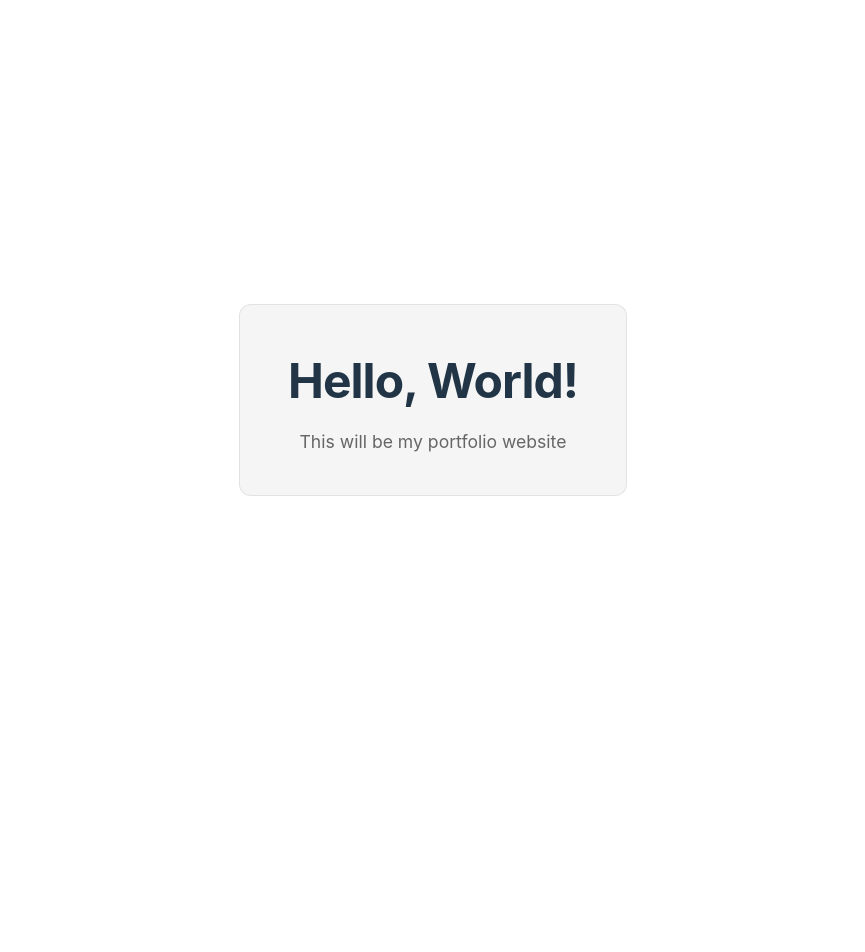
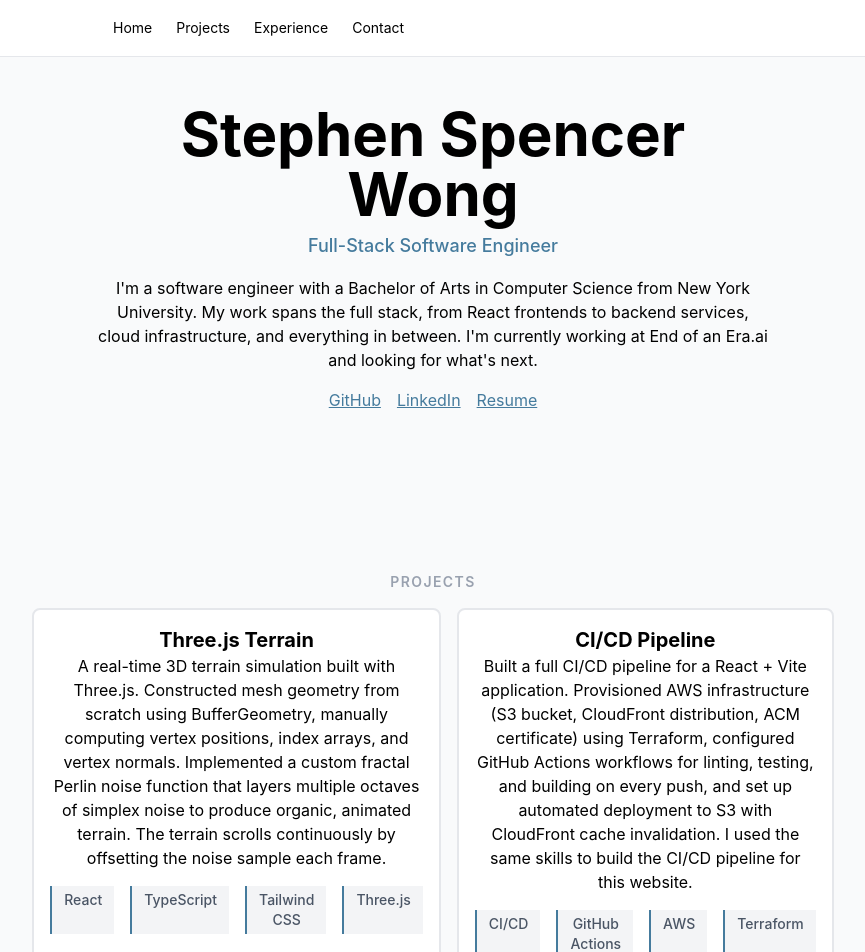
Before and after one commit to StephenS2021/stephenspencerwong.dev, a React (Vite) app: page / in a window 1280 px wide. Shown: the top 952 px of the page, without its empty margins (207-1072 px from the left). Before the commit the page ends 800 px from the top, so only its background shows below. Built offline with nearby package versions, Linux system fonts and the light colour scheme.

Commit message:
Created basic layout

```diff
--- a/package.json
+++ b/package.json
@@ -16,6 +16,7 @@
   },
   "devDependencies": {
     "@eslint/js": "^9.25.0",
+    "@tailwindcss/vite": "^4.3.0",
     "@types/react": "^19.1.2",
     "@types/react-dom": "^19.1.2",
     "@vitejs/plugin-react": "^4.4.1",
@@ -23,6 +24,7 @@
     "eslint-plugin-react-hooks": "^5.2.0",
     "eslint-plugin-react-refresh": "^0.4.19",
     "globals": "^16.0.0",
+    "tailwindcss": "^4.3.0",
     "typescript": "~5.8.3",
     "typescript-eslint": "^8.30.1",
     "vite": "^6.3.5",
--- a/src/App.tsx
+++ b/src/App.tsx
@@ -1,9 +1,99 @@
+const bordersOn = 'border-0 border-gray-300'
+const projectCard = 'transition-all duration-200 hover:shadow-lg cursor-pointer bg-white border border-gray-200 rounded-lg'
+const sectionTitle = 'text-sm font-semibold uppercase tracking-widest text-gray-400'
+const accentColor = 'text-[#457b9d]'
+
 function App() {
   return (
-    <main>
-      <div className="card">
-        <h1>Hello, World!</h1>
-        <p>This will be my portfolio website</p>
+    <main className="flex flex-col min-h-screen bg-gray-50">
+      <nav className={`fixed top-0 left-0 right-0 z-10 bg-white border-b border-gray-200`}>
+        <div className="max-w-2xl mx-auto w-full flex items-center px-4 h-14 ">
+          <div className="flex text-sm gap-6">
+            <a href="/">Home</a>
+            <a href="#projects">Projects</a>
+            <a href="#experience">Experience</a>
+            <a href="#contact">Contact</a>
+          </div>
+        </div>
+      </nav>
+      <div className='max-w-2xl mx-auto w-full flex flex-col gap-16 pt-14'>
+        <div className={`text-center py-12 ${bordersOn}`} id="home">
+          <h1 className={`text-4xl md:text-6xl font-bold`}>Stephen Spencer Wong</h1>
+          <p className={`text-lg font-medium mt-2 ${accentColor}`}>Full-Stack Software Engineer</p>
+          <p className="text-base font-normal mt-4">I'm a software engineer with a Bachelor of Arts in Computer Science from New York University. My work
+                  spans the full stack, from React frontends to backend services, cloud infrastructure, and everything in between. I'm currently working at End of an Era.ai and looking for what's next.</p>
+          <div className="flex flex-row gap-4 justify-center mt-4">
+            <a href="https://github.com/stephenspencerwong" className={`${accentColor} justify-center underline`}>GitHub</a>
+            <a href="https://linkedin.com/in/stephenspencerwong" className={`${accentColor} justify-center underline`}>LinkedIn</a>
+            <a href="/Stephen_Spencer-Wong_Resume_April2026.pdf" target="_blank" className={`${accentColor} justify-center underline`}>Resume</a>
+          </div>
+
+        </div>
+
+        <div className={`text-center flex flex-col justify-center gap-4 py-12 ${bordersOn}`} id="projects">
+          <h1 className={sectionTitle}>Projects</h1>
+          <div className="flex flex-row gap-4 justify-center">
+            <div onClick={() => window.open('https://stephen-threejs-terrain.vercel.app/', '_blank')} className={`text-center p-4 border-2 ${projectCard}`}>
+              <h2 className="text-xl font-bold">Three.js Terrain</h2>
+              <p className="text-base font-normal">
+                A real-time 3D terrain simulation built with Three.js. Constructed mesh geometry from scratch using BufferGeometry, manually computing vertex positions, index arrays, and vertex normals. Implemented a custom fractal Perlin noise function that layers multiple octaves of simplex noise to produce organic, animated terrain. The terrain scrolls continuously by offsetting the noise sample each frame.
+              </p>
+              <div className="flex flex-row justify-center gap-4 mt-4">
+                {['React', 'TypeScript', 'Tailwind CSS', 'Three.js'].map((item) => (
+                  <span className="text-sm font-medium border-l-2 border-[#457b9d] bg-gray-100 text-gray-600 px-3 py-1">
+                  {item}
+                </span>
+                ))}
+              </div>
+            </div>
+
+            <div onClick={() => window.open('https://github.com/StephenS2021/ci-cd-test', '_blank')} className={`text-center p-4 border-2 ${projectCard}`}>
+              <h2 className="text-xl font-bold">CI/CD Pipeline</h2>
+              <p className="text-base font-normal">
+                Built a full CI/CD pipeline for a React + Vite application.
+                Provisioned AWS infrastructure (S3 bucket, CloudFront distribution, ACM certificate) using Terraform,
+                configured GitHub Actions workflows for linting, testing, and building on every push,
+                and set up automated deployment to S3 with CloudFront cache invalidation.
+                I used the same skills to build the CI/CD pipeline for this website.
+              </p>
+              <div className="flex flex-row justify-center gap-4 mt-4">
+                {['CI/CD', 'GitHub Actions', 'AWS', 'Terraform'].map((item) => (
+                  <span className="text-sm font-medium border-l-2 border-[#457b9d] bg-gray-100 text-gray-600 px-3 py-1">
+                  {item}
+                </span>
+                ))}
+              </div>
+            </div>
+          </div>
+        </div>
+
+        <div className={`text-center py-12 ${bordersOn}`} id="experience">
+          <h1 className={`${sectionTitle} mb-4`} >Experience</h1>
+          <div className="flex flex-col items-start gap-4 pl-8 text-left">
+            <h2 className="text-xl font-bold">End of an Era.ai — Software Engineer</h2>
+            <h3 className="text-lg font-bold">January 2026 - Present</h3>
+              <ul className="list-disc list-inside">
+                <li>Built the first iOS release of the app using Capacitor, bridging a React web app to a native mobile build</li>
+                <li>Integrated Stripe subscription status checks and gated route protection for paid features</li>
+                <li>Implemented role-based account deletion with coordinated backend cleanup across user roles</li>
+                <li>Built executor and beneficiary invite flows end-to-end, including session persistence, resend/revoke functionality, and plan-access entry points</li>
+              </ul>
+          </div>
+        </div>
+        <div className={`text-center py-12 ${bordersOn}`}>
+          <h1 className={`${sectionTitle} mb-4`}>Education</h1>
+          New York University — B.A. Computer Science, 2025
+        </div>
+
+        <div className={`text-center py-12 ${bordersOn}`} id="contact">
+          <h1 className={`${sectionTitle} mb-4`}>Contact Information</h1>
+          <div className="flex flex-col gap-4 items-center" >
+            <p className={`text-base font-normal ${accentColor}`}>sspencerwong28@gmail.com</p>
+            <a href="https://github.com/StephenS2021" className={`${accentColor}`}>GitHub</a>
+            <a href="https://www.linkedin.com/in/stephen-spencer-wong/" className={`${accentColor}`}>LinkedIn</a>
+          </div>
+        </div>
+
       </div>
     </main>
   )
--- a/src/index.css
+++ b/src/index.css
@@ -1,66 +1,5 @@
-*, *::before, *::after {
-  box-sizing: border-box;
-  margin: 0;
-  padding: 0;
+@import "tailwindcss";
+
+section, [id] {
+  scroll-margin-top: 4rem;
 }
-
-:root {
-  font-family: Inter, system-ui, Avenir, Helvetica, Arial, sans-serif;
-  line-height: 1.5;
-  font-weight: 400;
-  color-scheme: light dark;
-  color: #213547;
-  background-color: #ffffff;
-}
-
-@media (prefers-color-scheme: dark) {
-  :root {
-    color: rgba(255, 255, 255, 0.87);
-    background-color: #242424;
-  }
-}
-
-body {
-  min-height: 100vh;
-  display: flex;
-  align-items: center;
-  justify-content: center;
-}
-
-main {
-  text-align: center;
-  padding: 2rem;
-}
-
-.card {
-  padding: 2.5rem 3rem;
-  border-radius: 12px;
-  background: rgba(0, 0, 0, 0.04);
-  border: 1px solid rgba(0, 0, 0, 0.08);
-  display: inline-block;
-}
-
-@media (prefers-color-scheme: dark) {
-  .card {
-    background: rgba(255, 255, 255, 0.05);
-    border-color: rgba(255, 255, 255, 0.1);
-  }
-}
-
-h1 {
-  font-size: 3rem;
-  font-weight: 700;
-  letter-spacing: -0.02em;
-  margin-bottom: 0.75rem;
-}
-
-p {
-  font-size: 1.1rem;
-  color: #666;
-}
-
-@media (prefers-color-scheme: dark) {
-  p {
-    color: rgba(255, 255, 255, 0.5);
-  }
-}
--- a/vite.config.ts
+++ b/vite.config.ts
@@ -1,6 +1,8 @@
 import { defineConfig } from 'vite'
 import react from '@vitejs/plugin-react'
+import tailwindcss from '@tailwindcss/vite'
+
 
 export default defineConfig({
-  plugins: [react()],
+  plugins: [react(), tailwindcss()],
 })
```
Also changed, not shown: 2 other files (tests, documents, lock files or other folders).
